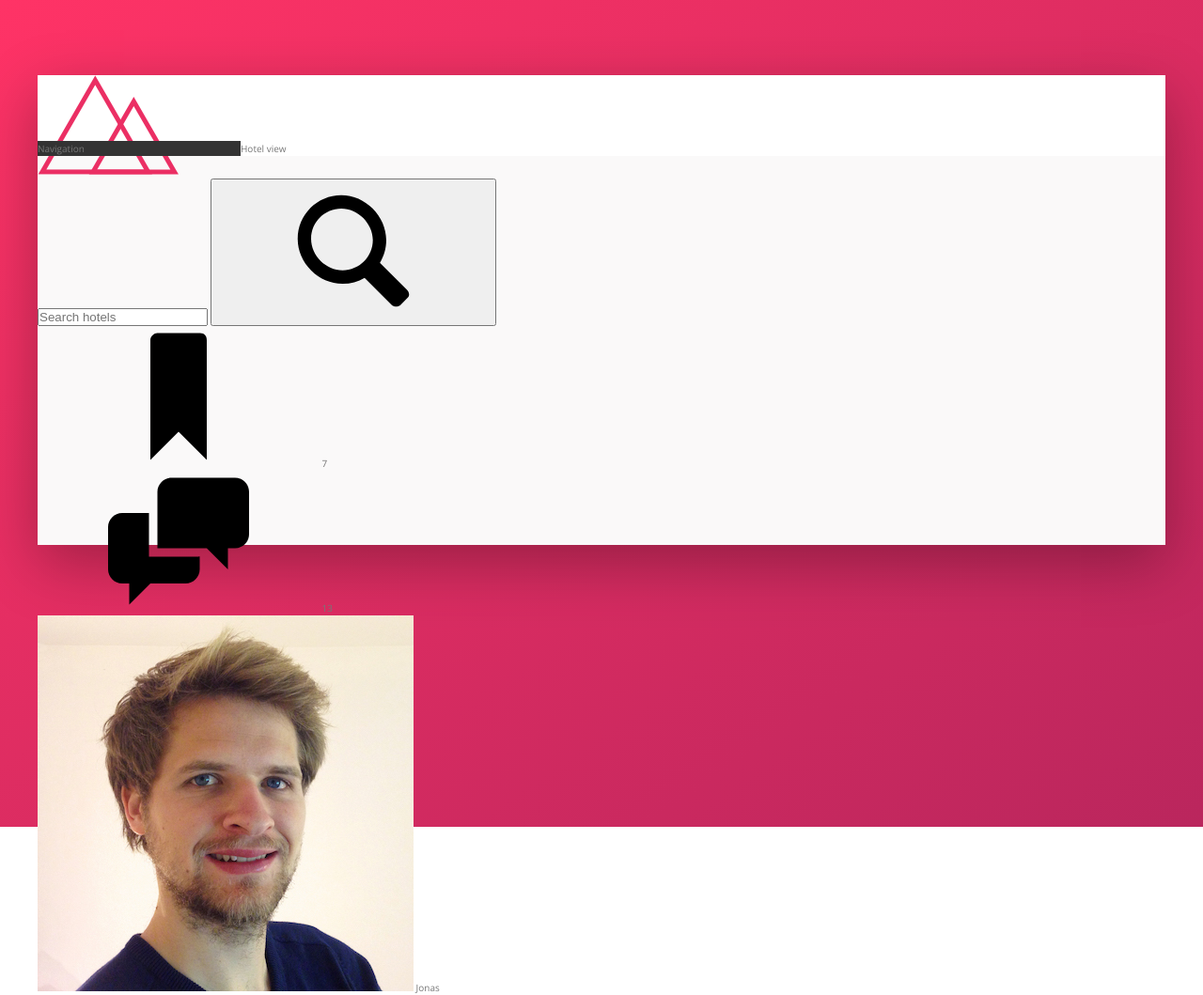
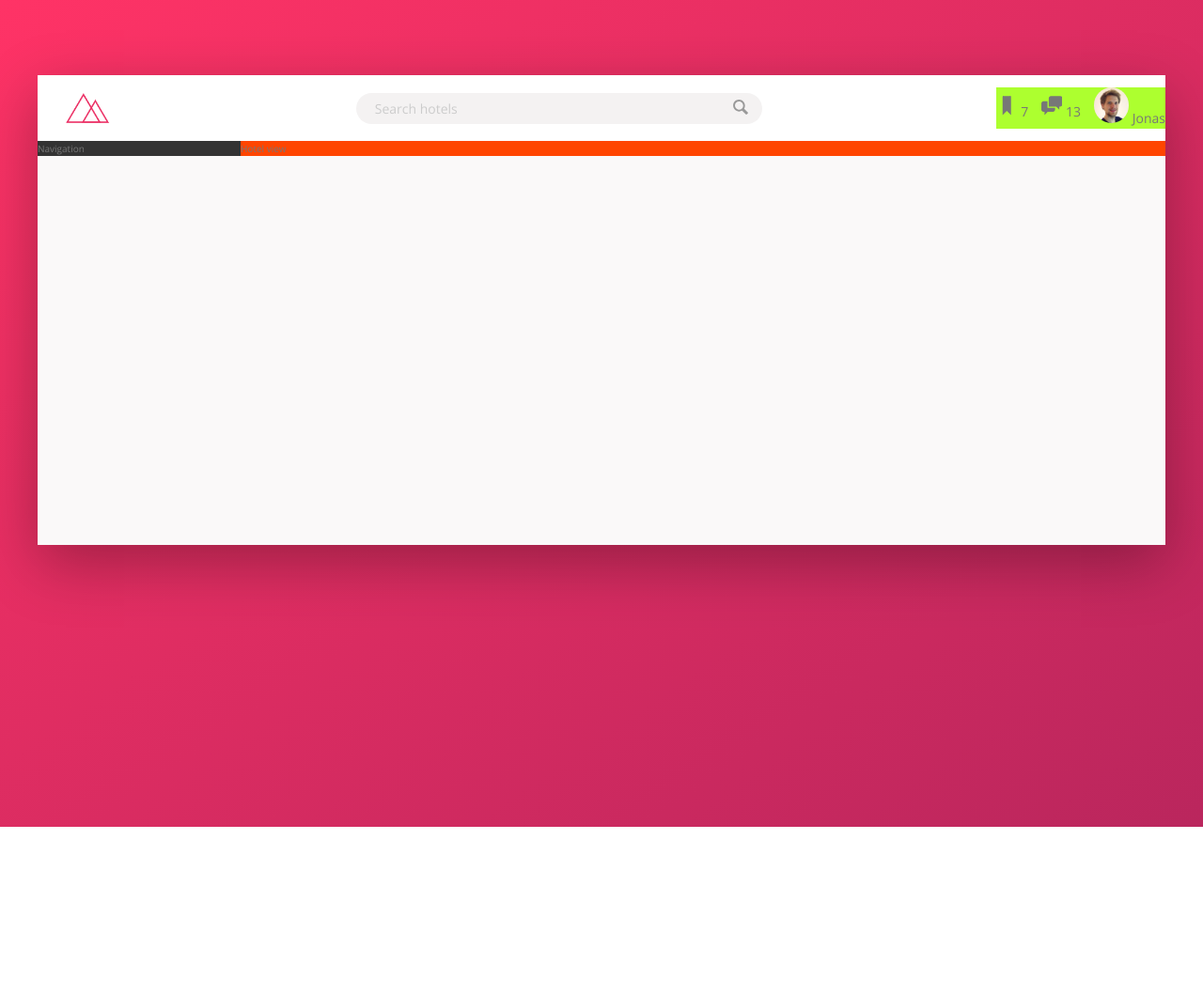
Before and after one commit to Commonlk/Trillo, a website: page index.html in a window 1280 px wide. Shown: the whole page at 94% size. After the commit the page ends 880 px from the top, so only its background shows below. Drawn offline with nearby package versions, Linux system fonts and the light colour scheme.

Commit message:
Style search bar

```diff
--- a/sass/_components.scss
+++ b/sass/_components.scss
@@ -0,0 +1,99 @@
+///////////////////
+//LOGO
+.logo {
+  height: 3.25rem;
+  margin-left: 3rem;
+}
+///////////////////
+//SEARCH
+
+.search {
+  flex: 0 0 40%;
+
+  display: flex;
+  align-items: center;
+  justify-content: center;
+
+  &__input {
+    font-family: inherit;
+    font-size: inherit;
+    color: inherit;
+    background-color: var(--color-grey-light-2);
+    border: none;
+    padding: 0.7rem 2rem;
+    border-radius: 100px;
+    width: 90%;
+    transition: all 0.2s;
+    margin-right: -3.25rem;
+
+    &:focus {
+      outline: none;
+      width: 100%;
+      background-color: var(--color-grey-light-3);
+    }
+
+    &::placeholder {
+      font-weight: 100;
+      color: var(--color-grey-light-4);
+    }
+  }
+
+  &__input:focus + &__button {
+    background-color: var(--color-grey-light-3);
+  }
+
+  &__button {
+    border: none;
+    background-color: var(--color-grey-light-2);
+
+    &:focus {
+      outline: none;
+    }
+
+    &:active {
+      transform: translateY(2px);
+    }
+  }
+
+  &__icon {
+    height: 2rem;
+    width: 2rem;
+    fill: var(--color-grey-dark-3);
+  }
+}
+
+//////////////////
+//USER NAVIGATION
+
+.user-nav {
+  flex: 0 0 15%;
+  display: flex;
+  justify-content: space-between;
+  align-items: center;
+
+  background-color: greenyellow;
+
+  &__icon-box {
+  }
+
+  &__icon {
+    height: 2.25rem;
+    width: 2.25rem;
+
+    fill: var(--color-grey-dark-2);
+  }
+
+  &__notification {
+  }
+
+  &__user {
+  }
+
+  &__user-photo {
+    height: 3.75rem;
+    border-radius: 50%;
+  }
+
+  &__user-name {
+  }
+}
--- a/sass/_layout.scss
+++ b/sass/_layout.scss
@@ -8,9 +8,14 @@
 }
 
 .header {
+  font-size: 1.4rem;
   height: 7rem;
   background-color: #fff;
   border-bottom: var(--color-grey-light-2);
+
+  display: flex;
+  justify-content: space-between;
+  align-items: center;
 }
 
 .content {
@@ -23,6 +28,6 @@
 }
 
 .hotel-view {
-  background-color: #fff;
+  background-color: orangered;
   flex: 1;
 }
```
Also changed, not shown: css/style.css.
